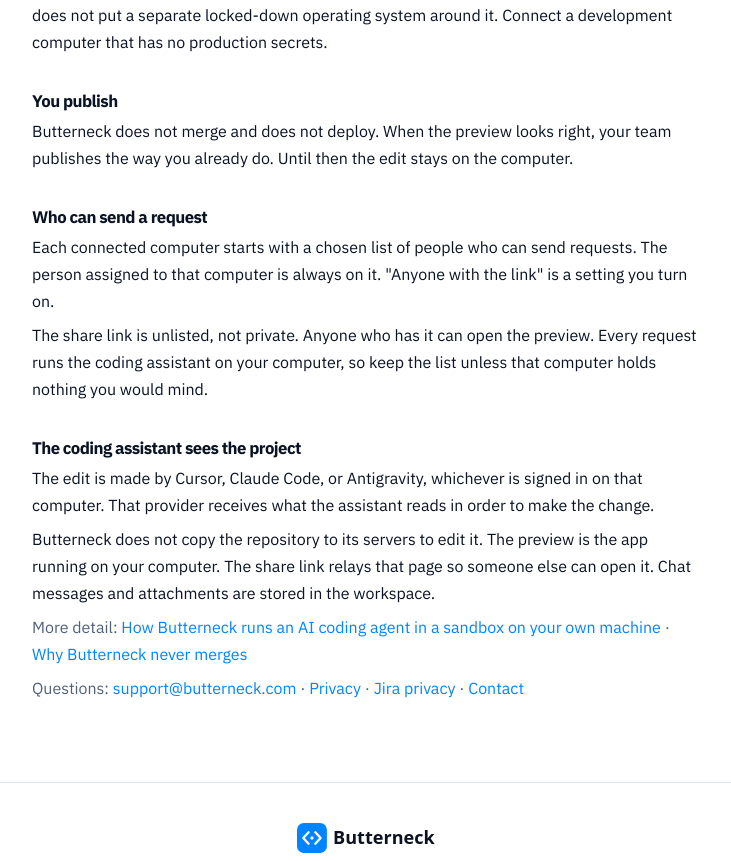
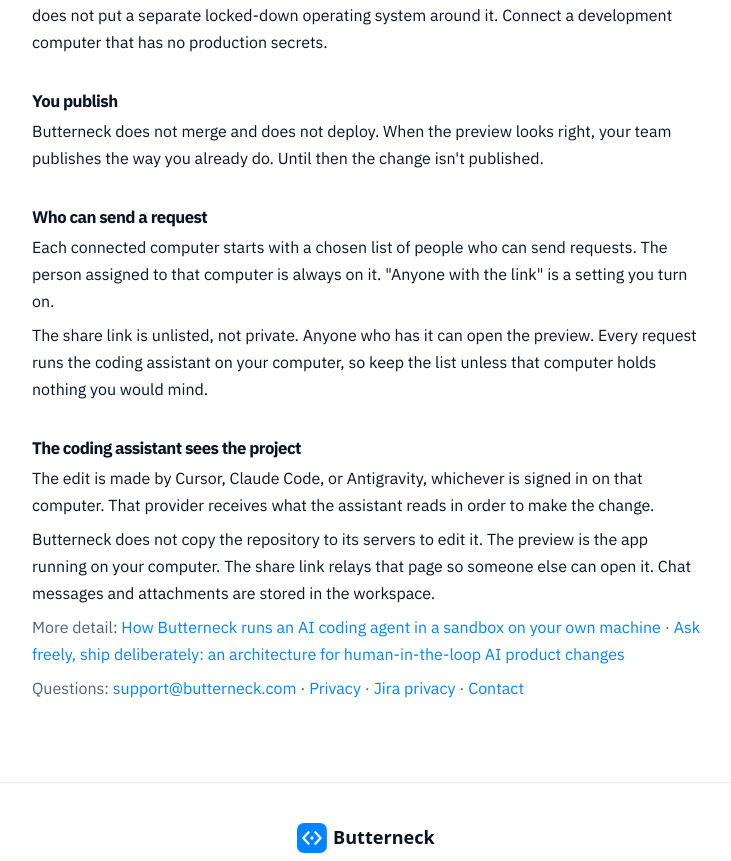
Before and after one commit to Lanatus-Systems/maintainer-pro-marketing, a Next.js app: page /security in a window 1280 px wide. Shown: the part 782-1643 px from the top of the page, without its empty margins (272-1003 px from the left). Built offline with nearby package versions, Linux system fonts and the light colour scheme; no server answers.

Commit message:
A-186 FIX: 'You publish' last line -> 'the change isn't published'; HITL more-detail label matches post title

```diff
--- a/src/content/security.ts
+++ b/src/content/security.ts
@@ -29,7 +29,7 @@ export const SECURITY = {
     {
       title: "You publish",
       paragraphs: [
-        "Butterneck does not merge and does not deploy. When the preview looks right, your team publishes the way you already do. Until then the edit stays on the computer.",
+        "Butterneck does not merge and does not deploy. When the preview looks right, your team publishes the way you already do. Until then the change isn't published.",
       ],
     },
     {
@@ -53,7 +53,7 @@ export const SECURITY = {
       href: "/blog/run-ai-coding-agent-sandbox-on-your-machine",
     },
     {
-      label: "Why Butterneck never merges",
+      label: "Ask freely, ship deliberately: an architecture for human-in-the-loop AI product changes",
       href: "/blog/human-in-the-loop-architecture-for-ai-product-changes",
     },
   ],
```
